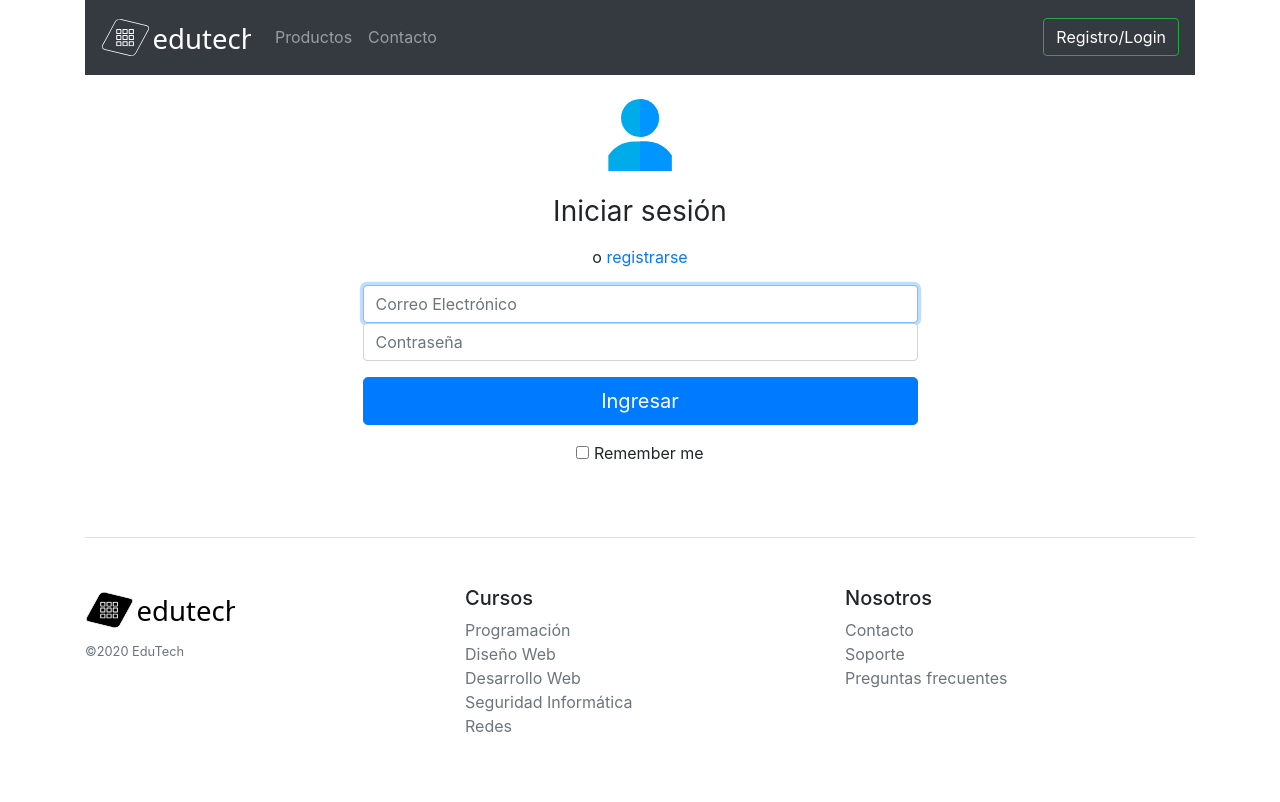
After one commit to jonathannava/edutech, a PHP site: page /login.php in a window 1280 px wide. The commit adds this page. Run offline with PHP 8.4, Linux system fonts and the light colour scheme; some libraries are stand-ins or nearby versions.

Commit message:
form login & register

```diff
--- a/contacto.html
+++ b/contacto.html
@@ -28,7 +28,7 @@
                   </ul>
                 </div>
                 <div>
-                  <a class="btn btn-outline-success text-white" href="#">Registro/Login</a>
+                  <a class="btn btn-outline-success text-white" href="login.php">Registro/Login</a>
                 </div>
               </nav>
         </header>
--- a/index.html
+++ b/index.html
@@ -28,7 +28,7 @@
                   </ul>
                 </div>
                 <div>
-                  <a class="btn btn-outline-success text-white" href="#">Registro/Login</a>
+                  <a class="btn btn-outline-success text-white" href="login.php">Registro/Login</a>
                 </div>
             </nav>
         </header>
--- /dev/null
+++ b/login.php
@@ -0,0 +1,92 @@
+<!DOCTYPE html>
+<html lang="en">
+
+<head>
+    <meta charset="UTF-8">
+    <meta name="viewport" content="width=device-width, initial-scale=1, shrink-to-fit=no">
+
+    <!-- Bootstrap CSS -->
+    <link rel="stylesheet" href="https://maxcdn.bootstrapcdn.com/bootstrap/4.0.0/css/bootstrap.min.css" integrity="sha384-Gn5384xqQ1aoWXA+058RXPxPg6fy4IWvTNh0E263XmFcJlSAwiGgFAW/dAiS6JXm" crossorigin="anonymous">
+    <!-- <link rel="stylesheet" href="/css/style.css"> -->
+    <title>EduTech</title>
+</head>
+
+<body>
+    <div class="container">
+        <header>
+            <nav class="navbar navbar-expand-lg navbar-dark bg-dark">
+                <a class="navbar-brand" href="index.html"><img class="logo" src="images/logo.svg" alt="edutech" width="150px"></a>
+                <button class="navbar-toggler" type="button" data-toggle="collapse" data-target="#navbarTogglerDemo02" aria-controls="navbarTogglerDemo02" aria-expanded="false" aria-label="Toggle navigation">
+                    <span class="navbar-toggler-icon"></span>
+                </button>
+                <div class="collapse navbar-collapse" id="navbarTogglerDemo02">
+                    <ul class="navbar-nav mr-auto mt-2 mt-lg-0">
+                        <li class="nav-item">
+                            <a class="nav-link" href="productos.php">Productos</a>
+                        </li>
+                        <li class="nav-item">
+                            <a class="nav-link" href="#">Contacto</a>
+                        </li>
+                    </ul>
+                </div>
+                <div>
+                    <a class="btn btn-outline-success text-white" href="login.php">Registro/Login</a>
+                </div>
+            </nav>
+        </header>
+        <main>
+            <div class="d-flex justify-content-center text-center pt-4">
+                <form class="form-signing w-50">
+                    <img class="mb-4" src="images/usuario.svg" alt="" width="72" height="72">
+                    <h1 class="h3 mb-3 font-weight-normal">Iniciar sesión</h1>
+                    <p class="mb-3 font-weight-normal">o <a href="registro.php">registrarse</a></p>
+                    <label for="inputEmail" class="sr-only">Correo Electrónico</label>
+                    <input type="email" id="inputEmail" class="form-control" placeholder="Correo Electrónico" required="" autofocus="">
+                    <label for="inputPassword" class="sr-only">Contraseña</label>
+                    <input type="password" id="inputPassword" class="form-control mb-3" placeholder="Contraseña" required="">
+
+                    <button class="mb-3 btn btn-lg btn-primary btn-block" type="submit">Ingresar</button>
+                    <div class="checkbox mb-3">
+                        <label>
+                            <input type="checkbox" value="remember-me"> Remember me
+                        </label>
+                    </div>
+                </form>
+            </div>
+        </main>
+        <footer class="pt-4 my-md-5 pt-md-5 border-top">
+            <div class="row">
+                <div class="col-12 col-md">
+                    <img class="mb-2" src="images/logo_black.svg" alt="" width="150">
+                    <small class="d-block mb-3 text-muted">©2020 EduTech</small>
+                </div>
+                <div class="col-6 col-md">
+                    <h5>Cursos</h5>
+                    <ul class="list-unstyled text-small">
+                        <li><a class="text-muted" href="#">Programación</a></li>
+                        <li><a class="text-muted" href="#">Diseño Web</a></li>
+                        <li><a class="text-muted" href="#">Desarrollo Web</a></li>
+                        <li><a class="text-muted" href="#">Seguridad Informática</a></li>
+                        <li><a class="text-muted" href="#">Redes</a></li>
+                    </ul>
+                </div>
+                <div class="col-6 col-md">
+                    <h5>Nosotros</h5>
+                    <ul class="list-unstyled text-small">
+                        <li><a class="text-muted" href="#">Contacto</a></li>
+                        <li><a class="text-muted" href="#">Soporte</a></li>
+                        <li><a class="text-muted" href="#">Preguntas frecuentes</a></li>
+                    </ul>
+                </div>
+            </div>
+        </footer>
+    </div>
+
+    <!-- Optional JavaScript -->
+    <!-- jQuery first, then Popper.js, then Bootstrap JS -->
+    <script src="https://code.jquery.com/jquery-3.2.1.slim.min.js" integrity="sha384-KJ3o2DKtIkvYIK3UENzmM7KCkRr/rE9/Qpg6aAZGJwFDMVNA/GpGFF93hXpG5KkN" crossorigin="anonymous"></script>
+    <script src="https://cdnjs.cloudflare.com/ajax/libs/popper.js/1.12.9/umd/popper.min.js" integrity="sha384-ApNbgh9B+Y1QKtv3Rn7W3mgPxhU9K/ScQsAP7hUibX39j7fakFPskvXusvfa0b4Q" crossorigin="anonymous"></script>
+    <script src="https://maxcdn.bootstrapcdn.com/bootstrap/4.0.0/js/bootstrap.min.js" integrity="sha384-JZR6Spejh4U02d8jOt6vLEHfe/JQGiRRSQQxSfFWpi1MquVdAyjUar5+76PVCmYl" crossorigin="anonymous"></script>
+</body>
+
+</html>
--- a/productos.php
+++ b/productos.php
@@ -35,7 +35,7 @@
             <input class="form-control mr-sm-2" type="text" name="search" id="search_text" placeholder="Buscar Curso">
           </form>
           <li>
-          <a class="btn btn-outline-success text-white" href="#">Registro/Login</a>
+          <a class="btn btn-outline-success text-white" href="login.php">Registro/Login</a>
           </li>
         </div>
       </nav>
```
Also changed, not shown: registro.php (added, +94 -0 lines), images/usuario.svg (added).
